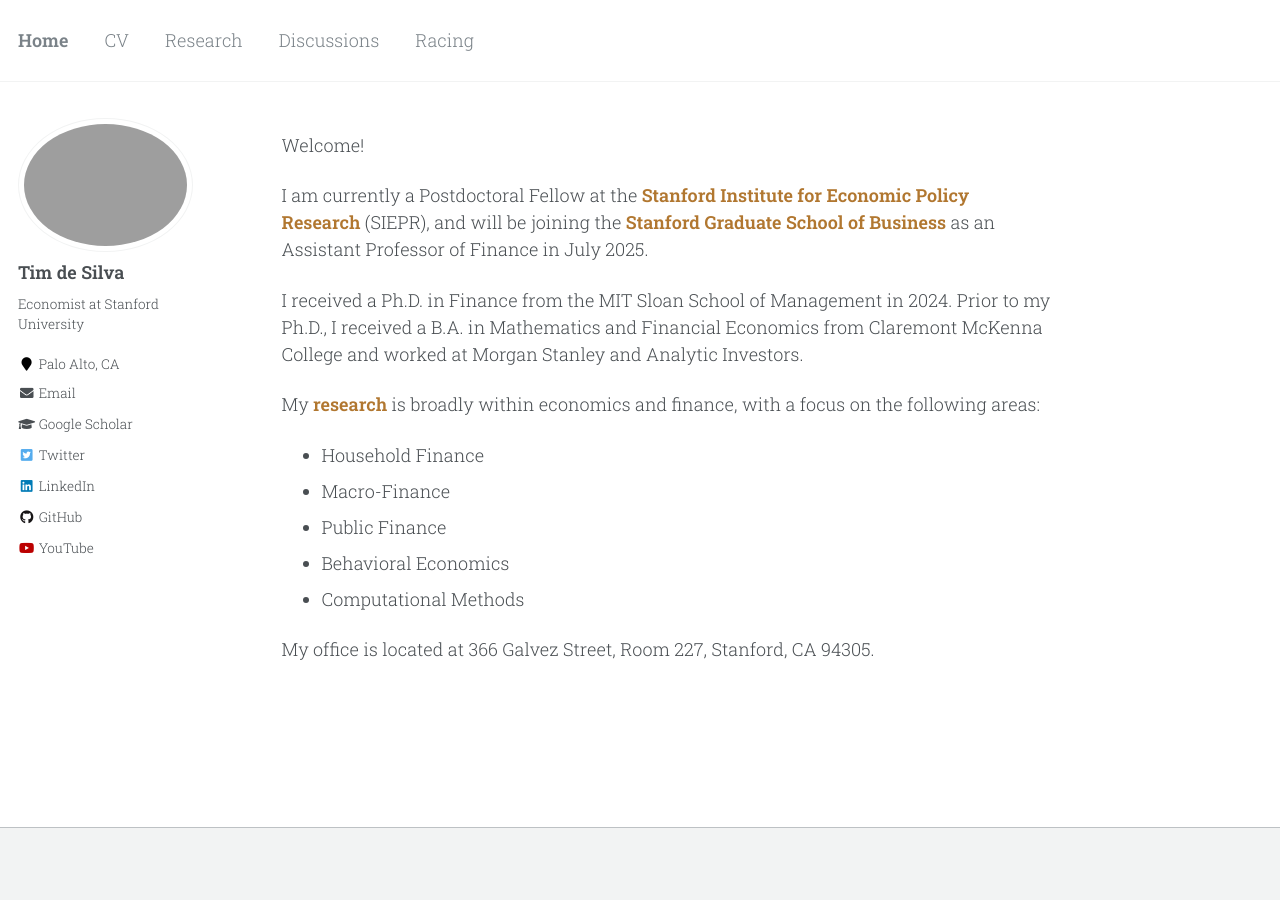
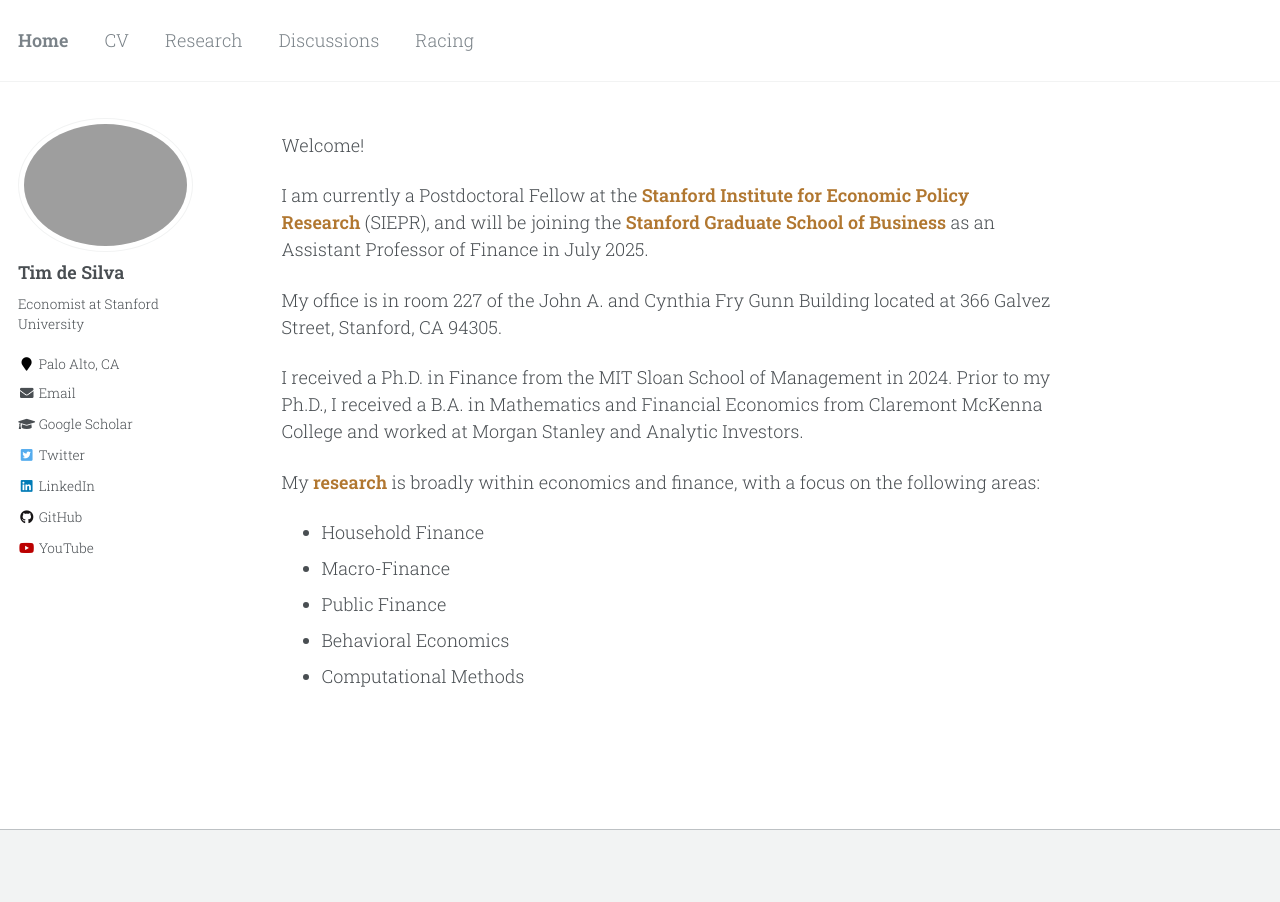
Before and after one commit to timhdesilva/timhdesilva.github.io, a Jekyll site: the page built from _pages/about.html, in a window 1280 px wide. Built offline with Jekyll 4.4.1, drawn with Linux system fonts in a browser that asks for light colours.

Commit message:
update about

```diff
--- a/_pages/about.html
+++ b/_pages/about.html
@@ -15,6 +15,9 @@ redirect_from:
   I am currently a Postdoctoral Fellow at the <a style="text-decoration:none; color:rgb(177, 119, 48); font-weight:bold" href="https://siepr.stanford.edu/">Stanford Institute for Economic Policy Research</a> (SIEPR), and will be joining the <a style="text-decoration:none; color:rgb(177, 119, 48); font-weight:bold" href="https://www.gsb.stanford.edu/">Stanford Graduate School of Business</a> as an Assistant Professor of Finance in July 2025.
 </p>
 <p>
+  My office is in room 227 of the John A. and Cynthia Fry Gunn Building located at 366 Galvez Street, Stanford, CA 94305.
+</p>
+<p>
   I received a Ph.D. in Finance from the MIT Sloan School of Management in 2024. Prior to my Ph.D., I received a B.A. in Mathematics and Financial Economics from Claremont McKenna College and worked at Morgan Stanley and Analytic Investors.
 </p>
 <p>
@@ -27,6 +30,3 @@ redirect_from:
     <li>Computational Methods</li>
   </ul>
 </p>
-<p>
-  My office is located at 366 Galvez Street, Room 227, Stanford, CA 94305.
-</p>
```
